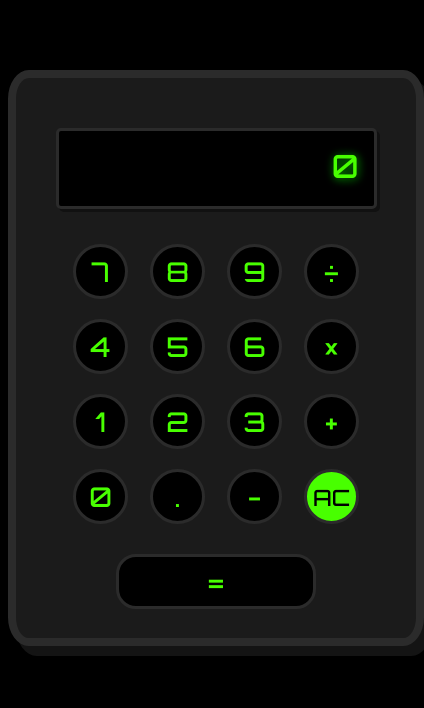
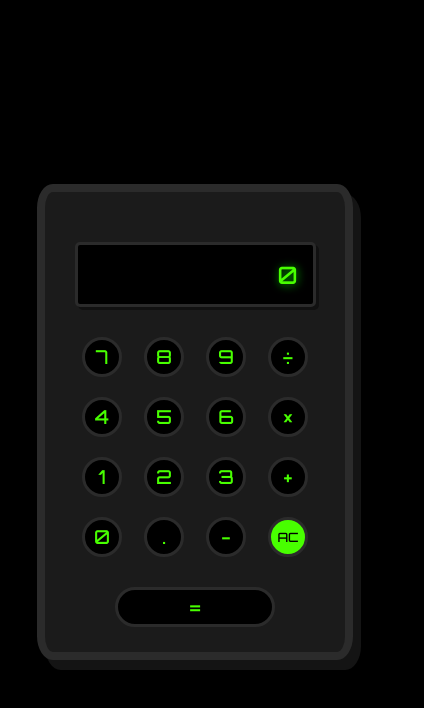
Before and after one commit to hun-ah/basic-calculator, a plain HTML site: page index.html in a window 390 px wide. Shown: the whole page, 424 px wide, since content can reach past the window. Drawn offline with Linux system fonts and the light colour scheme.

Commit message:
style update for mobile

```diff
--- a/style.css
+++ b/style.css
@@ -1,7 +1,14 @@
 html {
    box-sizing: border-box;
    background: black;
+}
+
+body {
+   display: flex;
+   align-items: center;
+   justify-content: center;
    height: 100vh;
+   margin: 0;
 }
 
 .calculator {
@@ -9,17 +16,17 @@ html {
    width: 400px;
    height: 560px;
    background: rgb(27, 27, 27);
-  margin: 70px auto;
    border-radius: 5%;
    box-shadow: 8px 10px rgb(20, 20, 20);
 }
 
+
 .calculator-screen {
    display: flex;
-  align-items: center;
    justify-content: center;
    margin-top: 50px;
 }
+
 
 .display {
    background: rgb(0, 0, 0);
@@ -33,25 +40,30 @@ html {
    font-size: 2rem;
    color: rgb(72, 255, 0);
    font-family: 'Orbitron', sans-serif;
-  text-shadow:1px 1px 10px rgba(21, 255, 0, 0.205), 1px 1px 10px rgba(0, 255, 0, 0.486);
+   text-shadow: 1px 1px 10px rgba(21, 255, 0, 0.205), 1px 1px 10px rgba(0, 255, 0, 0.486);
    overflow: hidden;
    box-shadow: 3px 3px rgb(17, 17, 17);
 }
 
+
 .calculator-buttons {
-   display: flex;
-   justify-content: center;
    margin-top: 35px;
    flex-direction: column;
 }
 
-.group-a, .group-b, .group-c, .group-d, .group-e {
+
+.group-a,
+.group-b,
+.group-c,
+.group-d,
+.group-e {
    display: flex;
    align-items: center;
    justify-content: center;
    flex-wrap: wrap;
    margin-bottom: 20px;
 }
+
 
 button {
    background: rgb(0, 0, 0);
@@ -86,3 +98,37 @@ button:hover {
 .AC:hover {
    background: rgb(255, 0, 0)
 }
+
+@media screen and (max-width: 450px) {
+   .calculator {
+      width: 300px;
+      height: 460px;
+   }
+
+   .display {
+      width: 220px;
+      height: 40px;
+      font-size: 1.5rem;
+      padding-bottom: 4px;
+   }
+
+   .calculator-buttons {
+      margin-top: 30px;
+   }
+
+   button {
+      width: 40px;
+      height: 40px;
+      margin: 0 11px;
+      font-size: 1.2rem;
+   }
+
+   .equals {
+      border-radius: 20px;
+      width: 160px;
+   }
+
+   .AC {
+      font-size: 0.8rem;
+   }
+}
```
Lines whose indentation alone changed are shown as unchanged.
